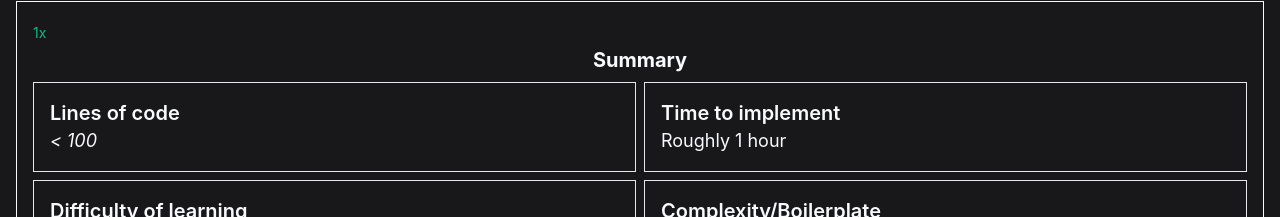
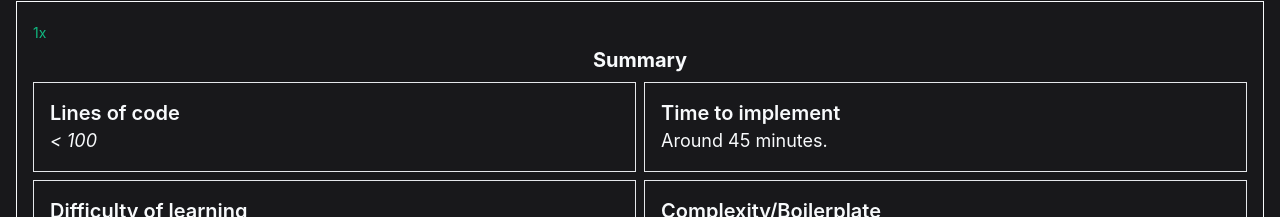
Before and after one commit to jared-lbx/state-management-experiments, a React (Create React App) app: page / in a window 1280 px wide. Shown: the part 549-766 px from the top of the page. Built offline with nearby package versions, Linux system fonts and the light colour scheme.

Commit message:
update md

```diff
--- a/src/components/Markdown.jsx
+++ b/src/components/Markdown.jsx
@@ -11,7 +11,7 @@ export function Markdown() {
         </Section>
 
         <Section title={"Time to implement"}>
-          <p>Roughly 1 hour</p>
+          <p>Around 45 minutes.</p>
         </Section>
 
         <Section title={"Difficulty of learning"}>
```
